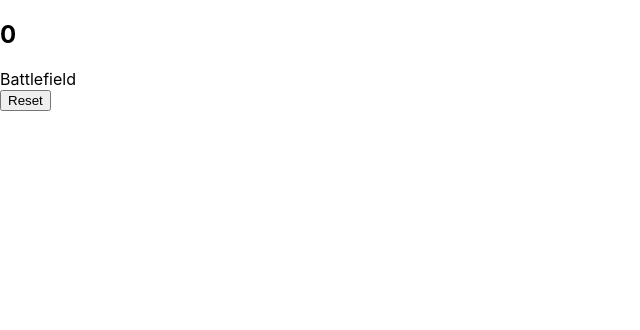
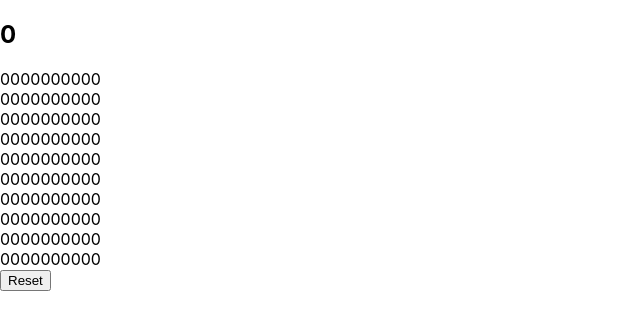
Before and after one commit to RadyaBen/Sea_Battle, a React (Create React App) app: page / in a window 1280 px wide. Shown: the top 330 px of the page, without its empty margins (0-640 px from the left). Built offline with nearby package versions, Linux system fonts and the light colour scheme.

Commit message:
Create a initial matrix array

```diff
--- a/src/App.tsx
+++ b/src/App.tsx
@@ -6,13 +6,13 @@
 import { useGameState } from './state/useGameState';
 
 function App() {
-	const { turn, reset } = useGameState();
+	const { turn, reset, matrix } = useGameState();
 
 	return (
 		<div>
 			<HeaderWithCounter turn={turn} />
-			<Battlefield />
-			<ResetButton reset={reset}/>
+			<Battlefield matrix={matrix} />
+			<ResetButton reset={reset} />
 		</div>
 	);
 }
--- a/src/components/Battlefield.tsx
+++ b/src/components/Battlefield.tsx
@@ -1,5 +1,15 @@
 import * as React from 'react';
 
-export const Battlefield = () => {
-	return <div>Battlefield</div>
+type BattlefieldProps = {
+	matrix: number[][];
 }
+
+export const Battlefield = ({ matrix }: BattlefieldProps) => {
+	return (
+		<div>
+			{matrix.map((value, i) => (
+				<div key={i}>{value}</div>
+			))}
+		</div>
+	);
+};
--- a/src/state/useGameState.ts
+++ b/src/state/useGameState.ts
@@ -1,6 +1,15 @@
+import { createArray } from '../utils/matrixArray';
+
+const MAX_MATRIX_LENGTH = 10;
+
+const createEmptyBattlefield = () =>
+	createArray(MAX_MATRIX_LENGTH, () => createArray(MAX_MATRIX_LENGTH, () => 0)
+);
+
 export const useGameState = () => {
 	const turn = 0;
 	const reset = () => console.log('reset');
+	const matrix = createEmptyBattlefield();
 
-	return { turn, reset };
+	return { turn, reset, matrix };
 };
--- /dev/null
+++ b/src/utils/matrixArray.ts
@@ -0,0 +1,3 @@
+export function createArray<T>(length: number, callback: () => T) {
+	return [...new Array(length)].map(callback);
+};
```
